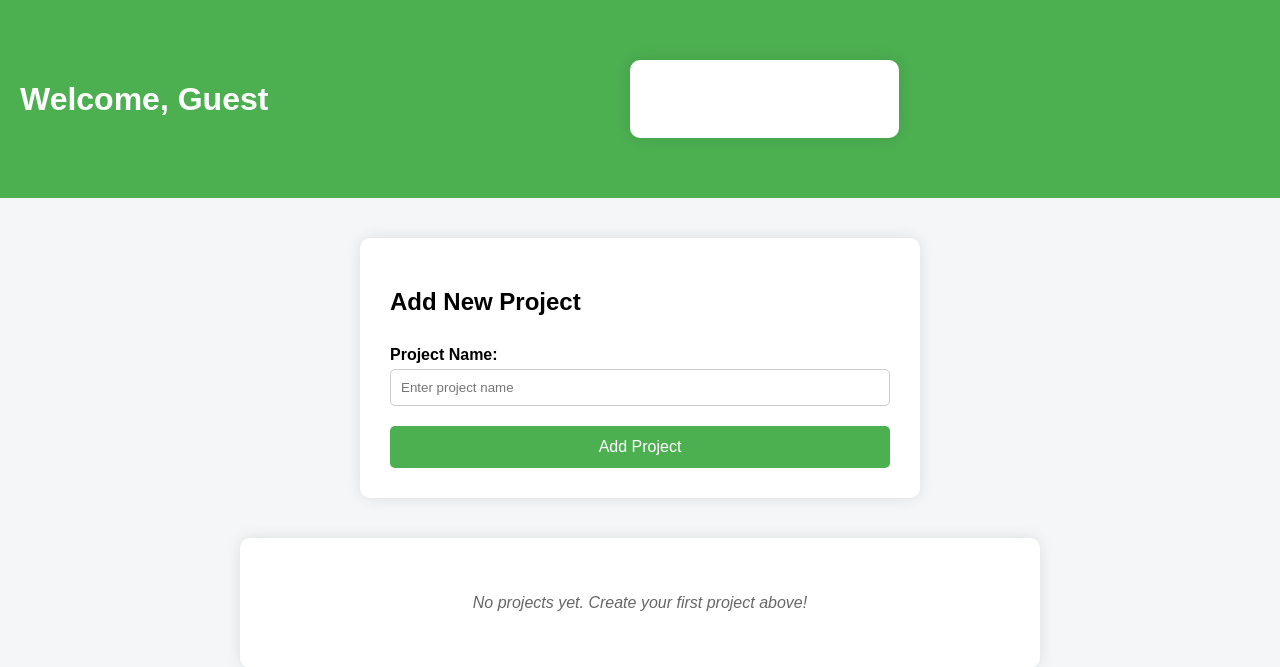
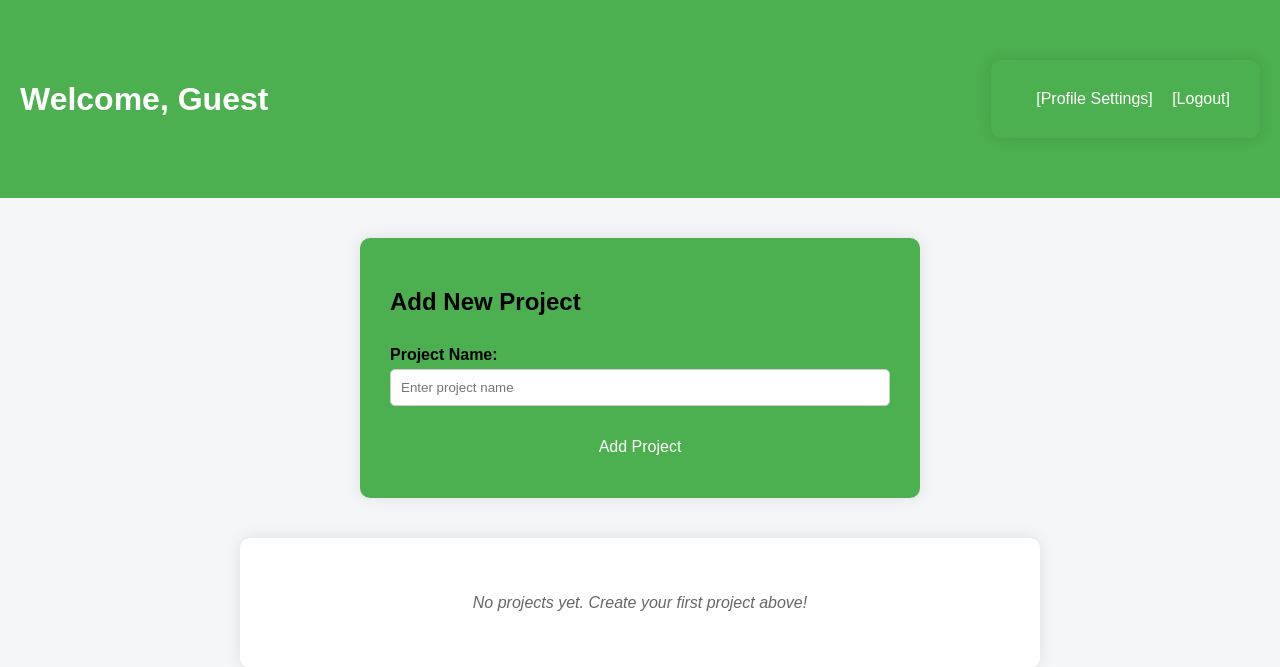
Before and after one commit to katsfak/To-Do-App, a PHP site: page /home.php in a window 1280 px wide. Shown: the top 667 px of the page. Run offline with PHP 8.4, Linux system fonts and the light colour scheme.

Commit message:
Refactor user info section: update class name for consistency, enhance styling with improved background and layout

```diff
--- a/Home/home.php
+++ b/Home/home.php
@@ -84,7 +84,7 @@
     </div>
 
     <div class="container">
-        <div class="user-info">
+        <div class="userinfo">
             <h2>Add New Project</h2>
             <form method="POST">
                 <label for="project_name">Project Name:</label>
--- a/Home/style.css
+++ b/Home/style.css
@@ -29,13 +29,14 @@
 }
 
 .user-info {
-    background: white;
+    background: #4CAF50;
     max-width: 500px;
-    margin: 40px auto;
+    margin: 40px 0 40px auto; /* top 40px, right auto, bottom 40px, left auto */
     padding: 30px;
     border-radius: 10px;
     box-shadow: 0 0 15px rgba(0,0,0,0.1);
 }
+
 
 .user-info form {
     display: flex;
@@ -66,6 +67,47 @@
 }
 
 .user-info button:hover {
+    background-color: #45a049;
+}
+
+.userinfo {
+    background: #4CAF50;;
+    max-width: 500px;
+    margin: 40px auto;
+    padding: 30px;
+    border-radius: 10px;
+    box-shadow: 0 0 15px rgba(0,0,0,0.1);
+}
+
+.userinfo form {
+    display: flex;
+    flex-direction: column;
+}
+
+.userinfo label {
+    margin-top: 10px;
+    font-weight: bold;
+}
+
+.userinfo input {
+    padding: 10px;
+    margin-top: 5px;
+    border-radius: 5px;
+    border: 1px solid #ccc;
+}
+
+.userinfo button {
+    margin-top: 20px;
+    padding: 12px;
+    background-color: #4CAF50;
+    color: white;
+    border: none;
+    border-radius: 5px;
+    font-size: 16px;
+    cursor: pointer;
+}
+
+.userinfo button:hover {
     background-color: #45a049;
 }
 
```
